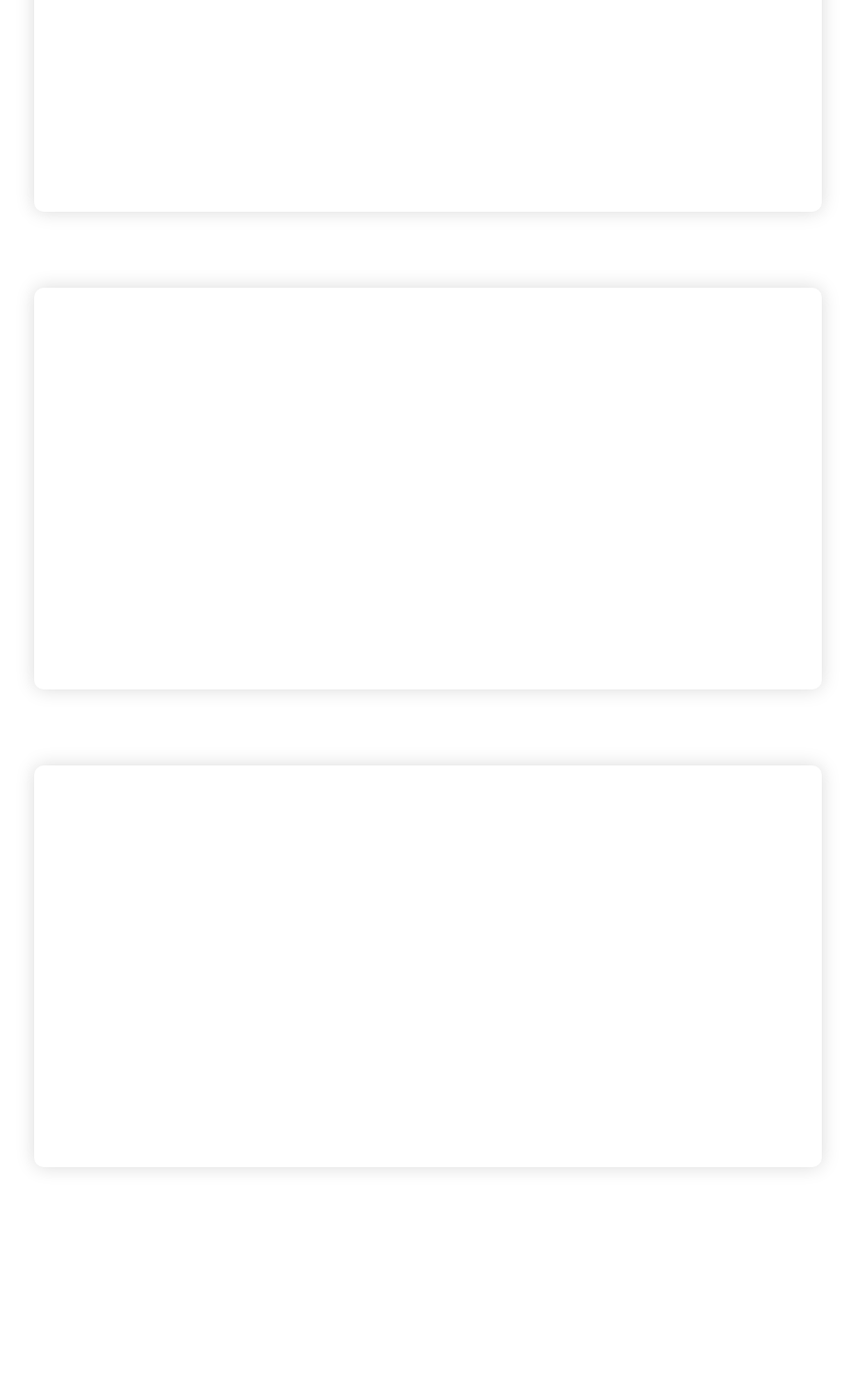
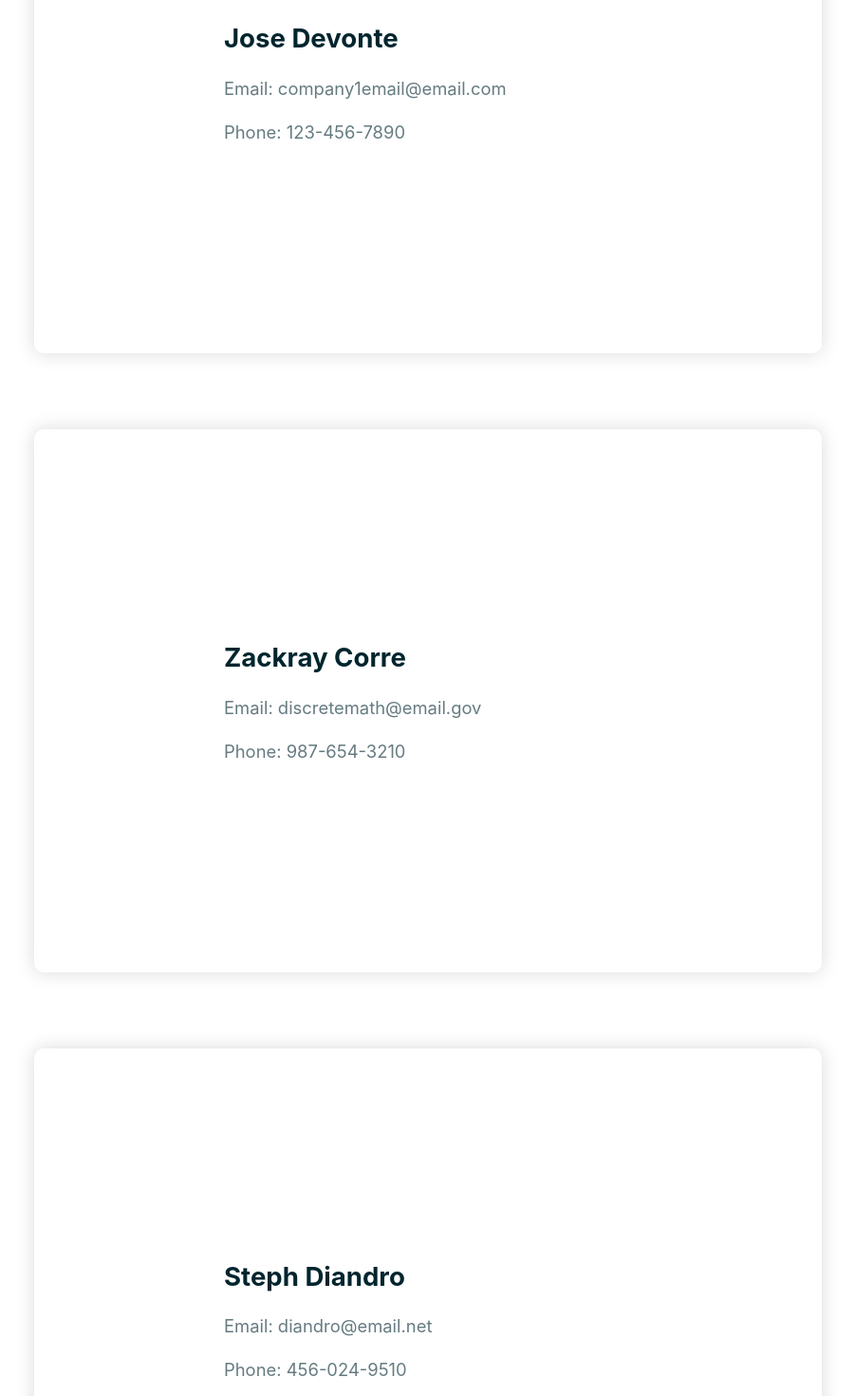
Before and after one commit to elawrie/uCard, a React (Create React App) app in the folder ucard/: page / in a window 1280 px wide. Shown: the part 280-1750 px from the top of the page at 95% size, without its empty margins (189-1090 px from the left). Before the commit the page ends 1589 px from the top, so only its background shows below. Built offline with nearby package versions, Linux system fonts and the light colour scheme.

Commit message:
cards populated
'image:' added to card

```diff
--- a/ucard/src/App.js
+++ b/ucard/src/App.js
@@ -1,9 +1,8 @@
 import { ThemeProvider } from 'styled-components';
-import './App.css';
+import Card from './components/Card';
 import {Container} from './components/styles/Container.styled';
-import Card from './components/Card';
 import GlobalStyle from './components/styles/Global';
-import content from './Content';
+import content from './content';
 
 const theme = {
   colors: {
--- a/ucard/src/Content.js
+++ b/ucard/src/Content.js
@@ -1,19 +1,22 @@
 const content = [
     {
       id: 1,
-      title: 'Grow Together',
-      body: 'pragraph 1',
+      title: 'Jose Devonte',
+      body: 'Email: company1email@email.com',
+      footer: 'Phone: 123-456-7890'
     },
     {
       id: 2,
-      title: 'Flowing Conversations',
-      body: "paragraph 2",
+      title: 'Zackray Corre',
+      body: 'Email: discretemath@email.gov',
+      footer: 'Phone: 987-654-3210'
     },
     {
       id: 3,
-      title: 'Your Users',
-      body: "paragraph 3",
-    },
+      title: 'Steph Diandro',
+      body: 'Email: diandro@email.net',
+      footer: 'Phone: 456-024-9510'
+    }
   ]
 
   export default content
--- a/ucard/src/components/Card.js
+++ b/ucard/src/components/Card.js
@@ -1,11 +1,12 @@
 import { StyledCard } from "./styles/Card.styled";
 
-export default function Card({id, title, body}) {
+export default function Card({item: {id, title, body, footer}}) {
     return (
         <StyledCard>
             <div>
                 <h2>{title}</h2>
                 <p>{body}</p>
+                <p>{footer}</p>
             </div>
         </StyledCard>
     );
--- a/ucard/src/components/styles/Global.js
+++ b/ucard/src/components/styles/Global.js
@@ -8,7 +8,7 @@ const GlobalStyle = createGlobalStyle`
 
 body {
     background: ${({ theme }) => theme.colors.body};
-    color: HTMLSlotElement(192, 100%, 9%);
+    color: hsl(192, 100%, 9%);
     fontt-family: 'Poppins', sans-serif;
     font-size: 1.15em;
     margin: 0;
@@ -18,10 +18,6 @@ p {
     opacity: 0.6;
     line-height: 1.5;
 }
-
-img {
-    max-width: 100%;
-}
 `
 
 export default GlobalStyle;
```
